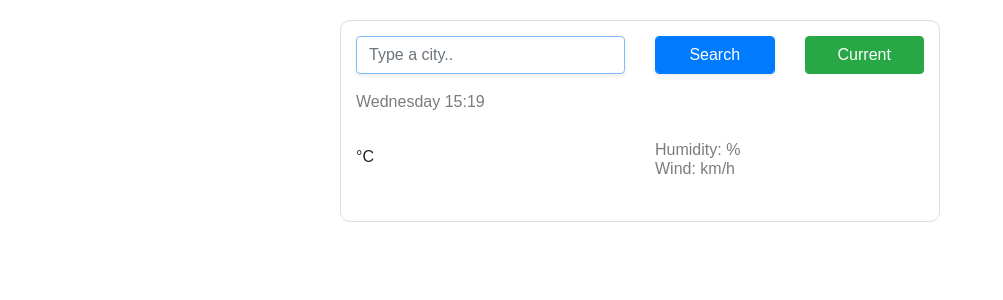
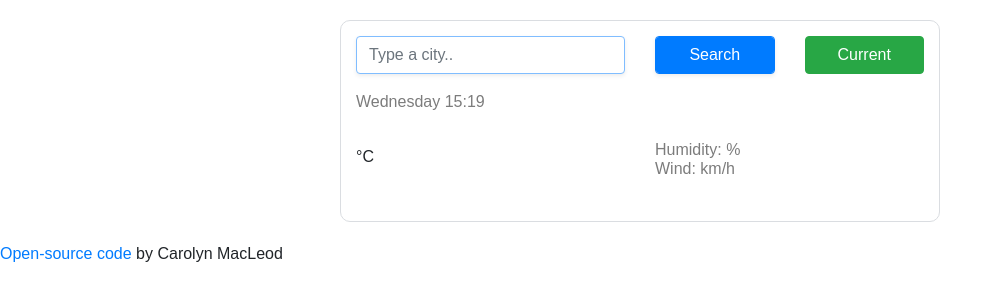
Before and after one commit to camacleod527/weather-app, a plain HTML site: page index.html in a window 1280 px wide. Shown: the whole page, without its empty margins (0-1003 px from the left). Drawn offline with nearby package versions, Linux system fonts and the light colour scheme; no server answers.

Commit message:
added open source code link

```diff
--- a/index.html
+++ b/index.html
@@ -51,6 +51,7 @@
             </div>
         </div>
     </div>
+    <a href="https://github.com/camacleod527/weather-app">Open-source code</a> by Carolyn MacLeod
 
 
     <script src="script.js"></script>
```
